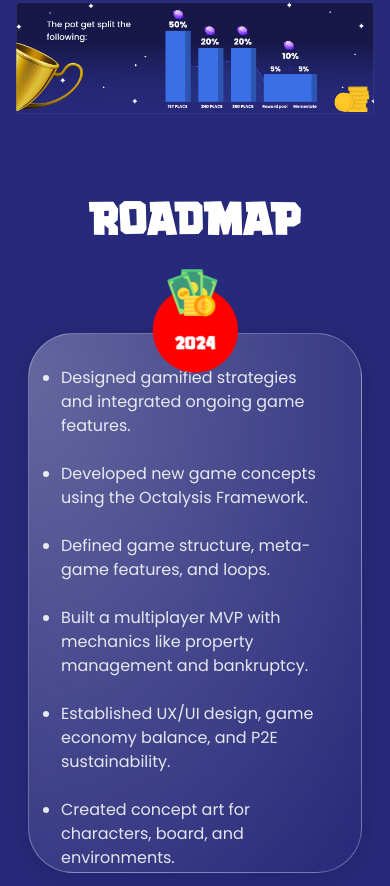
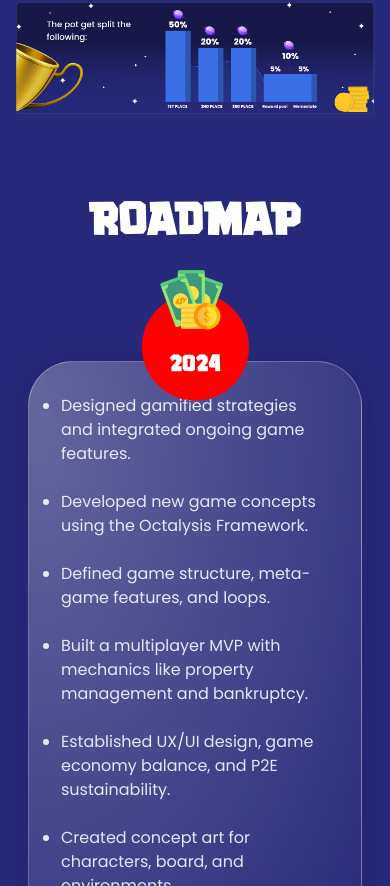
Before and after one commit to codiejay/memestateweb, a React (Vite) app: page / in a window 390 px wide. Shown: the part 11114-12000 px from the top of the page. Built offline with nearby package versions, Linux system fonts and the light colour scheme.

Commit message:
Fix height of Glass Card

```diff
--- a/src/component/GlassCard/GlassCard.jsx
+++ b/src/component/GlassCard/GlassCard.jsx
@@ -2,12 +2,16 @@ const GlassCard = ({ maxWidth, image, content }) => {
   return (
     <div className="flex flex-col items-center justify-center h-full    ">
       <div className="-mb-10 z-50">
-        <img src={`/images/${image}`} alt="road1" className="h-[107px]" />
+        <img
+          src={`/images/${image}`}
+          alt="road1"
+          className="lg:h-[107px]  lg:min-h-['unset'] min-h-full h-full "
+        />
       </div>
 
       <div>
         <div
-          className={`roadMapCard h-[540px]  lg:px-0 px-5  lg:py-0 py-8 glassCardContent`}
+          className={`roadMapCard lg:h-[540px]  lg:min-h-['unset] min-h-[540px] lg:px-0 px-5  lg:py-0 py-8 glassCardContent`}
           style={{ maxWidth: maxWidth }}
         >
           {content}
```
